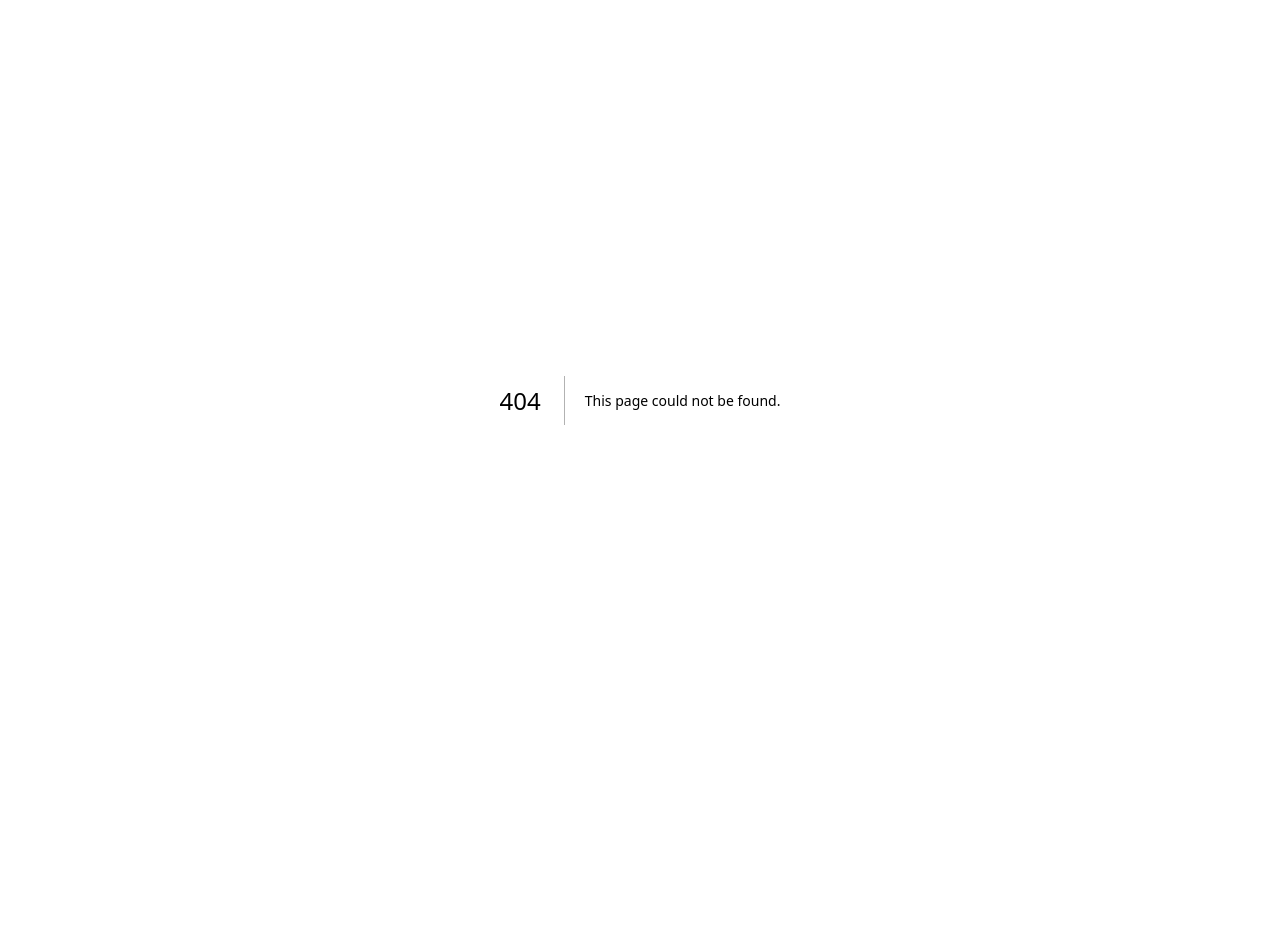
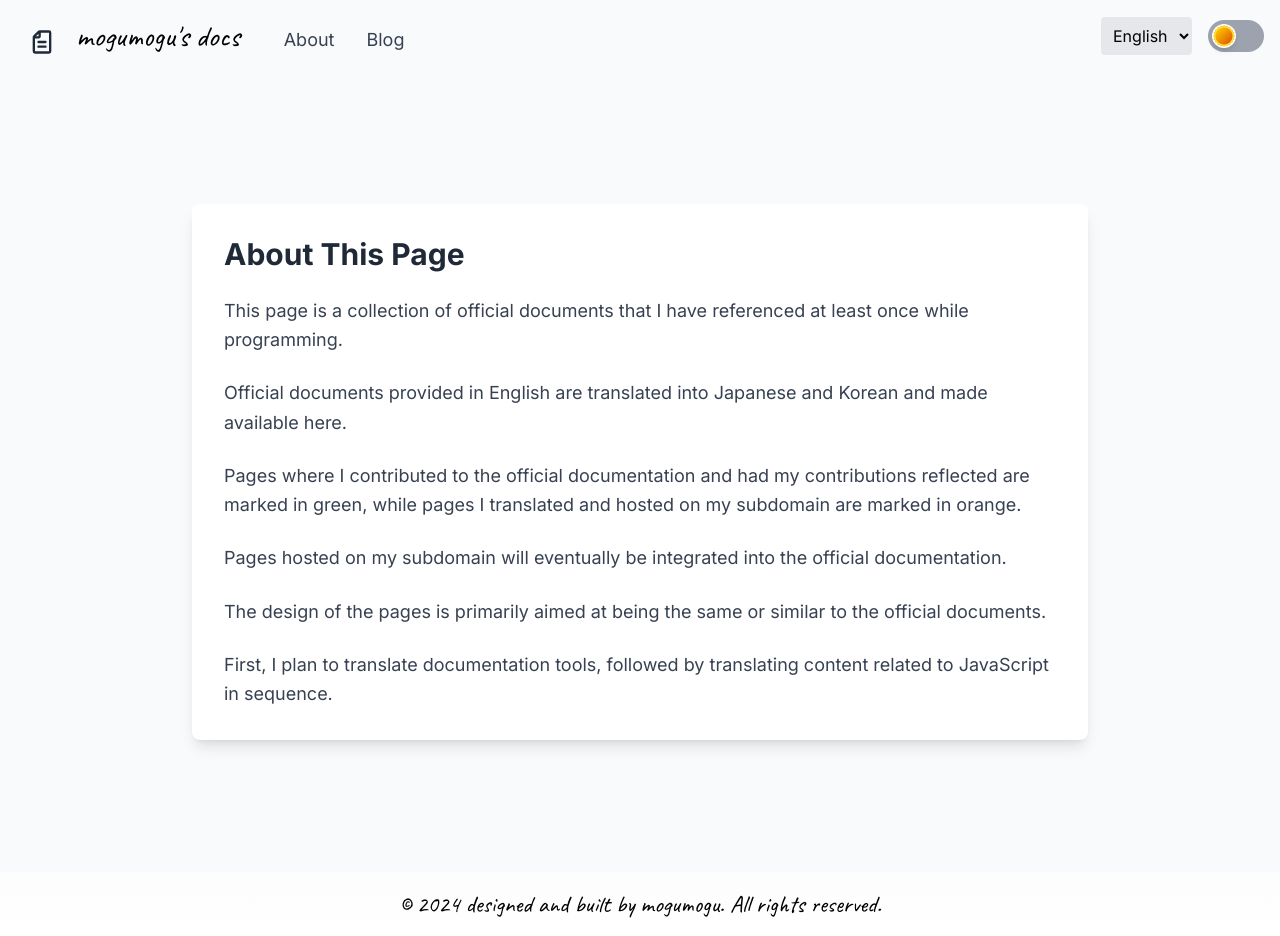
Before and after one commit to foreverfl/docs, a Next.js app: page /en/about in a window 1280 px wide. Before the commit this address had no page. Before the commit the page ends 800 px from the top, so only its background shows below. Built offline with nearby package versions, Linux system fonts and the light colour scheme.

Commit message:
Add about page

```diff
--- a/package.json
+++ b/package.json
@@ -9,6 +9,8 @@
     "lint": "next lint"
   },
   "dependencies": {
+    "@formatjs/intl-localematcher": "^0.5.4",
+    "negotiator": "^0.6.3",
     "next": "14.2.4",
     "next-themes": "^0.3.0",
     "react": "^18",
--- /dev/null
+++ b/src/app/en/about/page.tsx
@@ -0,0 +1,42 @@
+export default function About() {
+  return (
+    <div className="flex flex-col items-center justify-center min-h-screen p-8 bg-gray-50 dark:bg-neutral-900">
+      <div className="max-w-4xl w-full bg-white dark:bg-neutral-800 rounded-lg shadow-lg p-8 space-y-6">
+        <h1 className="text-3xl font-bold text-gray-800 dark:text-white">
+          About This Page
+        </h1>
+
+        <p className="text-lg leading-relaxed text-gray-700 dark:text-gray-300">
+          This page is a collection of official documents that I have referenced
+          at least once while programming.
+        </p>
+
+        <p className="text-lg leading-relaxed text-gray-700 dark:text-gray-300">
+          Official documents provided in English are translated into Japanese
+          and Korean and made available here.
+        </p>
+
+        <p className="text-lg leading-relaxed text-gray-700 dark:text-gray-300">
+          Pages where I contributed to the official documentation and had my
+          contributions reflected are marked in green, while pages I translated
+          and hosted on my subdomain are marked in orange.
+        </p>
+
+        <p className="text-lg leading-relaxed text-gray-700 dark:text-gray-300">
+          Pages hosted on my subdomain will eventually be integrated into the
+          official documentation.
+        </p>
+
+        <p className="text-lg leading-relaxed text-gray-700 dark:text-gray-300">
+          The design of the pages is primarily aimed at being the same or
+          similar to the official documents.
+        </p>
+
+        <p className="text-lg leading-relaxed text-gray-700 dark:text-gray-300">
+          First, I plan to translate documentation tools, followed by
+          translating content related to JavaScript in sequence.
+        </p>
+      </div>
+    </div>
+  );
+}
--- /dev/null
+++ b/src/app/ja/about/page.tsx
@@ -0,0 +1,35 @@
+export default function About() {
+  return (
+    <div className="flex flex-col items-center justify-center min-h-screen p-8 bg-gray-50 dark:bg-neutral-900">
+      <div className="max-w-4xl w-full bg-white dark:bg-neutral-800 rounded-lg shadow-lg p-8 space-y-6">
+        <h1 className="text-3xl font-bold text-gray-800 dark:text-white">
+          このページについて
+        </h1>
+
+        <p className="text-lg leading-relaxed text-gray-700 dark:text-gray-300">
+          このページは、私がプログラミングをしながら一度でも目を通した公式ドキュメントをまとめたものです。
+        </p>
+
+        <p className="text-lg leading-relaxed text-gray-700 dark:text-gray-300">
+          英語で提供されている公式ドキュメントを、日本語および韓国語に翻訳して提供しています。
+        </p>
+
+        <p className="text-lg leading-relaxed text-gray-700 dark:text-gray-300">
+          私が公式ドキュメントに寄与して反映されたページは緑色で、翻訳のみを行い私のサブドメインで配信したページは橙色で表示しています。
+        </p>
+
+        <p className="text-lg leading-relaxed text-gray-700 dark:text-gray-300">
+          私のサブドメインで配信しているページは、いずれ公式ドキュメントに統合させるつもりです。
+        </p>
+
+        <p className="text-lg leading-relaxed text-gray-700 dark:text-gray-300">
+          基本的にデザインは、公式ドキュメントと同じか、似たものを目指しています。
+        </p>
+
+        <p className="text-lg leading-relaxed text-gray-700 dark:text-gray-300">
+          まずは、ドキュメンテーションツールを翻訳し、その後はJavaScriptに関連するものから順に翻訳していくつもりです。
+        </p>
+      </div>
+    </div>
+  );
+}
--- /dev/null
+++ b/src/app/ko/about/page.tsx
@@ -0,0 +1,41 @@
+export default function About() {
+  return (
+    <div className="flex flex-col items-center justify-center min-h-screen p-8 bg-gray-50 dark:bg-neutral-900">
+      <div className="max-w-4xl w-full bg-white dark:bg-neutral-800 rounded-lg shadow-lg p-8 space-y-6">
+        <h1 className="text-3xl font-bold text-gray-800 dark:text-white">
+          이 페이지에 대하여
+        </h1>
+
+        <p className="text-lg leading-relaxed text-gray-700 dark:text-gray-300">
+          이 페이지는 제가 프로그래밍을 하면서 한 번이라도 참고한 공식 문서를
+          모아놓은 것입니다.
+        </p>
+
+        <p className="text-lg leading-relaxed text-gray-700 dark:text-gray-300">
+          영어로 제공되는 공식 문서를 일본어 및 한국어로 번역하여 제공하고
+          있습니다.
+        </p>
+
+        <p className="text-lg leading-relaxed text-gray-700 dark:text-gray-300">
+          제가 공식 문서에 기여하여 반영된 페이지는 녹색으로, 번역만 진행해 제
+          서브도메인에서 배포한 페이지는 주황색으로 표시했습니다.
+        </p>
+
+        <p className="text-lg leading-relaxed text-gray-700 dark:text-gray-300">
+          제 서브도메인에서 배포한 페이지는 나중에 공식 문서에 통합할
+          예정입니다.
+        </p>
+
+        <p className="text-lg leading-relaxed text-gray-700 dark:text-gray-300">
+          기본적으로 디자인은 공식 문서와 동일하거나 유사한 형태를 목표로 하고
+          있습니다.
+        </p>
+
+        <p className="text-lg leading-relaxed text-gray-700 dark:text-gray-300">
+          우선, 문서화 도구를 번역한 후, JavaScript와 관련된 항목부터 순차적으로
+          번역해 나갈 계획입니다.
+        </p>
+      </div>
+    </div>
+  );
+}
--- a/src/app/layout.tsx
+++ b/src/app/layout.tsx
@@ -2,6 +2,9 @@ import type { Metadata } from "next";
 import { Inter } from "next/font/google";
 import { ThemeProvider } from "next-themes";
 import "./globals.css";
+import Navbar from "@/components/Navbar";
+import Footer from "@/components/Footer";
+import { AppProvider } from "@/components/context/Context";
 
 const inter = Inter({ subsets: ["latin"] });
 
@@ -22,7 +25,15 @@ export default function RootLayout({
   return (
     <html lang="en">
       <body className={inter.className}>
-        <ThemeProvider attribute="class">{children}</ThemeProvider>
+        <ThemeProvider attribute="class">
+          <AppProvider>
+            <div>
+              <Navbar />
+              <main>{children}</main>
+              <Footer />
+            </div>
+          </AppProvider>
+        </ThemeProvider>
       </body>
     </html>
   );
--- a/src/app/page.tsx
+++ b/src/app/page.tsx
@@ -1,16 +1,5 @@
-import { AppProvider } from "@/components/context/Context";
-import Footer from "@/components/Footer";
 import Main from "@/components/Main";
-import Navbar from "@/components/Navbar";
 
 export default function Home() {
-  return (
-    <AppProvider>
-      <div>
-        <Navbar />
-        <Main />
-        <Footer />
-      </div>
-    </AppProvider>
-  );
+  return <Main />;
 }
--- a/src/components/Navbar.tsx
+++ b/src/components/Navbar.tsx
@@ -1,15 +1,52 @@
+"use client";
+
 import Logo from "./ui/Logo";
 import SetLanguage from "./ui/SetLanguage";
 import SetMode from "./ui/SetMode";
+import Link from "next/link";
+import { Inter } from "next/font/google";
+import { useAppContext } from "@/components/context/Context";
 
-const Navbar = () => (
+const inter = Inter({
+  subsets: ["latin"],
+  display: "swap",
+});
+
+const Navbar = () => {
+  const { language } = useAppContext();
+
+  return (
     <nav className="flex items-center justify-between p-4 bg-slate-50 dark:bg-neutral-800">
+      {/* 로고 영역 */}
+      <div>
         <Logo />
+      </div>
+
+      {/* 메뉴 영역 */}
+      <div
+        className={`flex-1 text-lg mt-2 mx-6 space-x-8 justify-start ${inter.className}`}
+      >
+        <Link
+          href={`/${language}/about`}
+          className="text-gray-700 dark:text-gray-300 hover:text-black dark:hover:text-white transition-colors duration-200"
+        >
+          About
+        </Link>
+        <Link
+          href="https://mogumogu.dev/"
+          className="text-gray-700 dark:text-gray-300 hover:text-black dark:hover:text-white transition-colors duration-200"
+        >
+          Blog
+        </Link>
+      </div>
+
+      {/* 버튼 영역 */}
       <div className="flex items-center space-x-4">
         <SetLanguage />
         <SetMode />
       </div>
     </nav>
   );
+};
 
 export default Navbar;
--- a/src/components/ui/Card.tsx
+++ b/src/components/ui/Card.tsx
@@ -19,8 +19,6 @@ const Card: React.FC<CardProps> = ({
 
   useEffect(() => {
     if (cardRef.current) {
-      console.log(cardRef.current);
-
       const links = cardRef.current.querySelectorAll("ul > li > div > div > a");
       links.forEach((link) => {
         let content = link.textContent;
--- a/src/components/ui/SetLanguage.tsx
+++ b/src/components/ui/SetLanguage.tsx
@@ -1,12 +1,23 @@
 "use client";
 
 import { useAppContext } from "@/components/context/Context";
+import { useRouter } from "next/navigation";
 
 const SetLanguage = () => {
   const { language, setLanguage } = useAppContext();
+  const router = useRouter();
 
   const handleLanguageChange = (e: React.ChangeEvent<HTMLSelectElement>) => {
+    const selectedLanguage = e.target.value;
     setLanguage(e.target.value);
+
+    // 현재 경로에서 언어 경로를 변경하여 리다이렉트
+    const currentPath = window.location.pathname;
+    const newPath = currentPath.replace(
+      /^\/(en|ja|ko)/,
+      `/${selectedLanguage}`
+    );
+    router.push(newPath); // 새로운 언어 경로로 리다이렉트
   };
 
   return (
```
Also changed, not shown: middleware.js (added, +33 -0 lines), 1 other file (tests, documents, lock files or other folders). Lines whose indentation alone changed are shown as unchanged.
